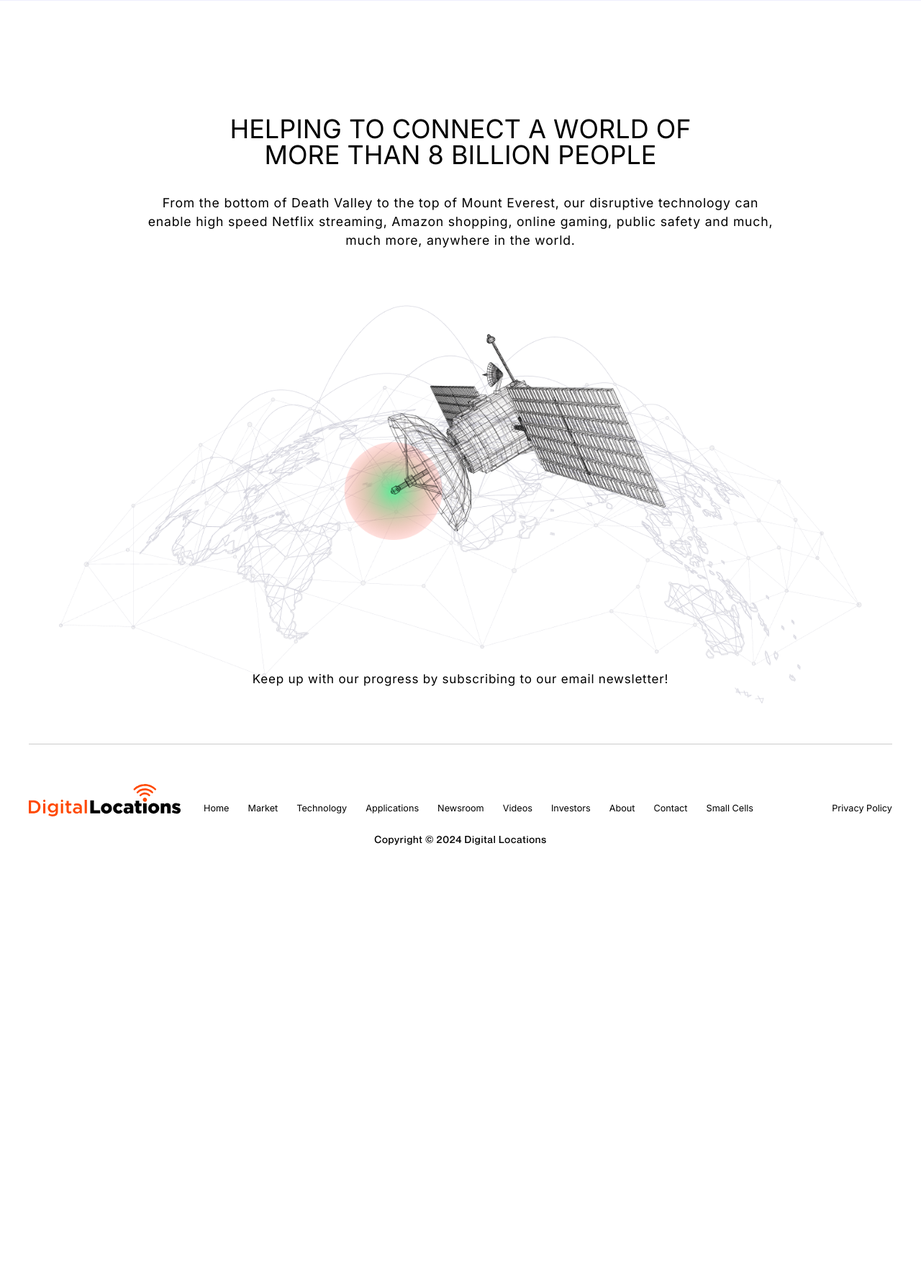
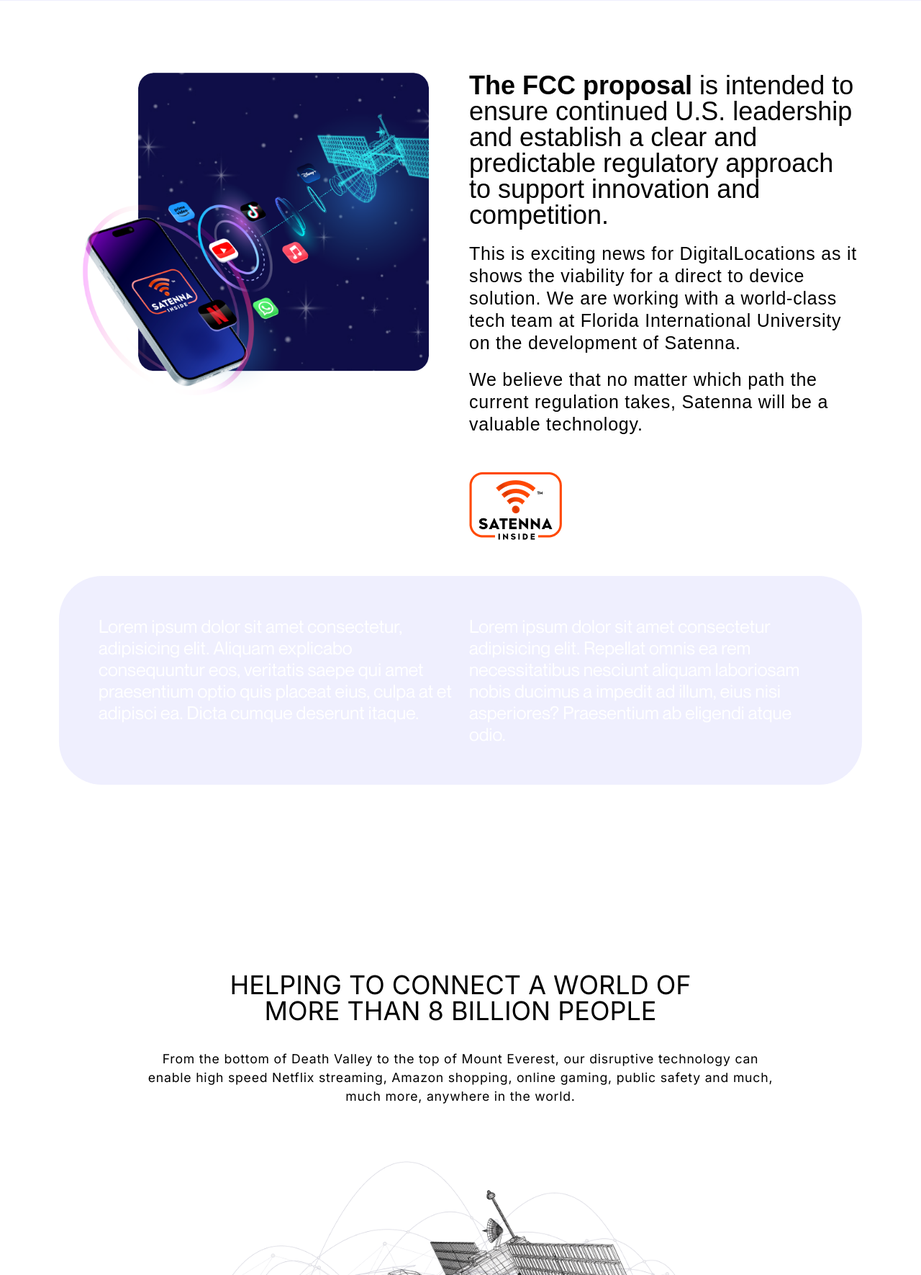
Before and after one commit to Moazam05/digital-locations, a PHP site: page /newsroom/ftc.php in a window 1280 px wide. Shown: the part 1913-3684 px from the top of the page at 72% size. Before the commit the page ends 3087 px from the top, so only its background shows below. Run offline with PHP 8.4, Linux system fonts and the light colour scheme; some libraries are stand-ins or nearby versions; some web fonts are replaced.

Commit message:
satena section

```diff
--- a/assets/scss/views/_ftc.scss
+++ b/assets/scss/views/_ftc.scss
@@ -1,3 +1,4 @@
+// 1st Section
 .hero-section {
   background-image: url("../../assets/img/FTC-Background.png");
   background-size: cover;
@@ -72,3 +73,53 @@
     }
   }
 }
+
+// 4th Section
+.fcc-proposal {
+  padding: 100px 0;
+  background-color: #fff;
+
+  h2 {
+    font-size: 36px;
+    font-family: sans-serif;
+    font-weight: normal;
+    color: #000;
+
+    span {
+      font-weight: 700;
+      font-size: 36px;
+    }
+  }
+
+  p {
+    font-family: sans-serif;
+    font-weight: normal;
+    color: #000;
+    font-size: 25px;
+    margin-top: 20px;
+
+    span {
+      font-weight: 700;
+    }
+  }
+
+  .fcc-proposal-img {
+    display: flex;
+    justify-content: center;
+    height: 450px;
+
+    img {
+      height: 100%;
+    }
+  }
+
+  .satenna {
+    margin: 50px 0;
+  }
+
+  .dead-zones {
+    padding: 55px;
+    background-color: #efeffe;
+    border-radius: 60px;
+  }
+}
--- a/newsroom/ftc.php
+++ b/newsroom/ftc.php
@@ -4,6 +4,7 @@ $GLOBALS['desc'] = "";
 $GLOBALS['keywords'] = "";
 include('../header.php'); ?>
 
+<!-- 1st Section -->
 <section class="hero-section">
     <div class="container">
         <div class="heading">
@@ -20,6 +21,7 @@ include('../header.php'); ?>
     </div>
 </section>
 
+<!-- 2nd Section -->
 <section class="upcoming-vote">
     <div class="container">
         <div class="row">
@@ -36,7 +38,6 @@ include('../header.php'); ?>
             </div>
             <div class="col-md-6">
                 <div class="global-market">
-
                     <img src="../assets/img/global_market.png" alt="global">
                 </div>
             </div>
@@ -46,6 +47,44 @@ include('../header.php'); ?>
     </div>
 </section>
 
+<!-- 3rd Section -->
+
+<!-- 4th Section -->
+<section class="fcc-proposal">
+    <div class="container">
+        <div class="row">
+            <div class="col-md-6">
+                <div class="fcc-proposal-img">
+                    <img src="../assets/img/fcc-proposal.png" alt="proposal">
+                </div>
+            </div>
+            <div class="col-md-6">
+                <h2>
+                    <span>The FCC proposal</span> is intended to ensure continued U.S. leadership and establish a clear and predictable regulatory approach to support innovation and competition.
+                </h2>
+
+                <p>This is exciting news for DigitalLocations as it shows the viability for a direct to device solution. We are working with a world-class tech team at Florida International University on the development of Satenna.</p>
+
+                <p>We believe that no matter which path the current regulation takes, Satenna will be a valuable technology.  </p>
+
+                <div class="satenna">
+
+                    <img src="../assets/img/satenna.png" alt="satenna">
+                </div>
+
+            </div>
+        </div>
+        <div class="dead-zones">
+            <div class="row">
+                <div class="col-md-6">
+
+                    Lorem ipsum dolor sit amet consectetur, adipisicing elit. Aliquam explicabo consequuntur eos, veritatis saepe qui amet praesentium optio quis placeat eius, culpa at et adipisci ea. Dicta cumque deserunt itaque.</div>
+                <div class="col-md-6">Lorem ipsum dolor sit amet consectetur adipisicing elit. Repellat omnis ea rem necessitatibus nesciunt aliquam laboriosam nobis ducimus a impedit ad illum, eius nisi asperiores? Praesentium ab eligendi atque odio.</div>
+            </div>
+        </div>
+    </div>
+</section>
+
 
 <?php
 include('../footer.php'); ?>
```
Also changed, not shown: assets/css/style.min.css, assets/img/fcc-proposal.png (added), assets/img/satenna.png (added), 1 other file.
